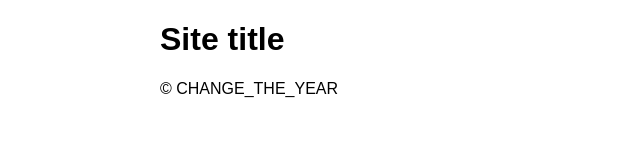
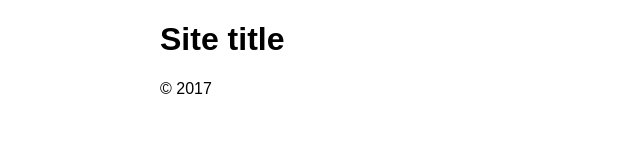
Before and after one commit to mandu86/DB-Final-Project-GA, a plain HTML site: page index.html in a window 1280 px wide. Shown: the whole page, without its empty margins (0-640 px from the left). Drawn offline with nearby package versions, Linux system fonts and the light colour scheme.

Commit message:
Updated Website Title
Because Guy said so.

```diff
--- a/index.html
+++ b/index.html
@@ -5,7 +5,7 @@
     	<meta name="description" content="site description goes here">
     	<meta name="keywords" content="site, keywords, go, here">
 		<meta name="viewport" content="width=device-width, initial-scale=1, minimum-scale=1">
-		<title>CHANGE_THE_TITLE</title>
+		<title>Duncan's Final Project For GA</title>
 
 		<link rel="stylesheet" href="css/normalize.css">
 		<link rel="stylesheet" href="css/main.css">
@@ -18,7 +18,8 @@
 			<main class="site-content">
 
 			</main>
-				&copy; CHANGE_THE_YEAR
+			<footer class="site-footer">
+				&copy; 2017
 			</footer>
 		</div><!-- .site-container -->
 		<script src="http://code.jquery.com/jquery-latest.min.js"></script>
```
